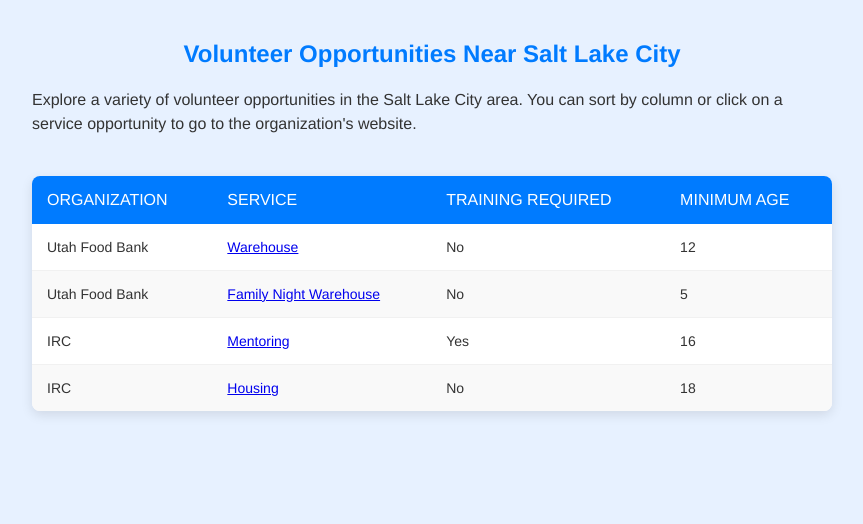
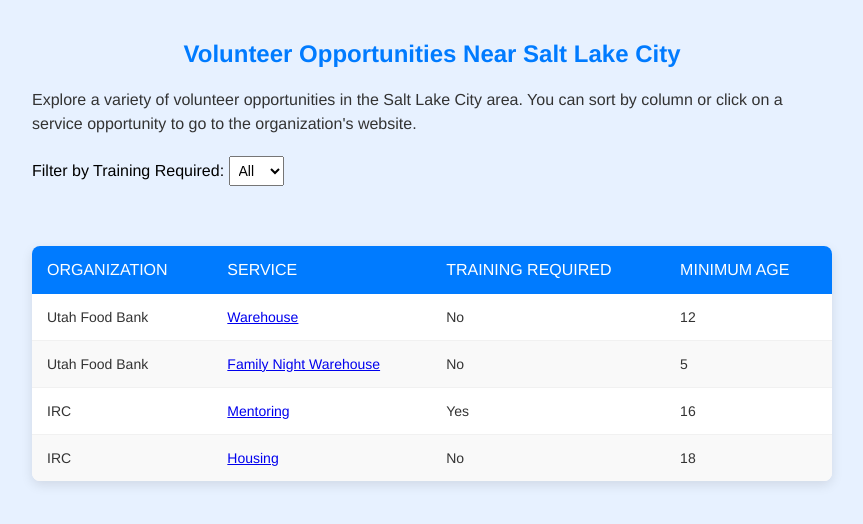
Before and after one commit to eringong/volunteer, a React (Create React App) app: page / in a window 1280 px wide. Shown: the top 524 px of the page, without its empty margins (208-1071 px from the left). Built offline with nearby package versions, Linux system fonts and the light colour scheme.

Commit message:
add filter

```diff
--- a/src/Table.css
+++ b/src/Table.css
@@ -94,6 +94,12 @@
   line-height: 1.5;
 }
 
+#filter {
+  margin-bottom: 20px;
+  padding: 5px;
+  font-size: 14px;
+}
+
 /* Responsive Design */
 @media (max-width: 768px) {
   table {
--- a/src/Table.js
+++ b/src/Table.js
@@ -6,6 +6,7 @@
   const [data, setData] = useState([]);
   const [sortField, setSortField] = useState(null);
   const [sortOrder, setSortOrder] = useState('asc');
+  const [filterTraining, setFilterTraining] = useState('all'); // New state for filter
 
   // Fetch and parse CSV data when the component mounts
   useEffect(() => {
@@ -28,25 +29,38 @@
     setSortOrder(order);
   };
 
-  // Sort the data based on the selected field and order
-  const sortedData = [...data].sort((a, b) => {
+  // Filter data based on "Training required" field
+  const filteredData = data.filter((item) => {
+    if (filterTraining === 'all') return true; // No filter applied
+    if (filterTraining === 'yes') return item['Training required'].toLowerCase() === 'yes';
+    if (filterTraining === 'no') return item['Training required'].toLowerCase() === 'no';
+    return true;
+  });
+
+  // Sort the filtered data
+  const sortedData = [...filteredData].sort((a, b) => {
     if (sortField) {
-      // Handle "Minimum age" sorting as integers
       if (sortField === 'Minimum age') {
         const aValue = parseInt(a[sortField], 10);
         const bValue = parseInt(b[sortField], 10);
         return sortOrder === 'asc' ? aValue - bValue : bValue - aValue;
       }
-
-      // For all other fields, sort as strings
       if (a[sortField] < b[sortField]) return sortOrder === 'asc' ? -1 : 1;
       if (a[sortField] > b[sortField]) return sortOrder === 'asc' ? 1 : -1;
     }
     return 0;
   });
 
+  return (
+    <div>
+      {/* Dropdown to select filter for "Training required" */}
+      <label htmlFor="filter">Filter by Training Required: </label>
+      <select id="filter" value={filterTraining} onChange={(e) => setFilterTraining(e.target.value)}>
+        <option value="all">All</option>
+        <option value="yes">Yes</option>
+        <option value="no">No</option>
+      </select>
 
-  return (
       <table>
         <thead>
           <tr>
@@ -71,6 +85,7 @@
           ))}
         </tbody>
       </table>
+    </div>
   );
 };
 
```
Lines whose indentation alone changed are shown as unchanged.
